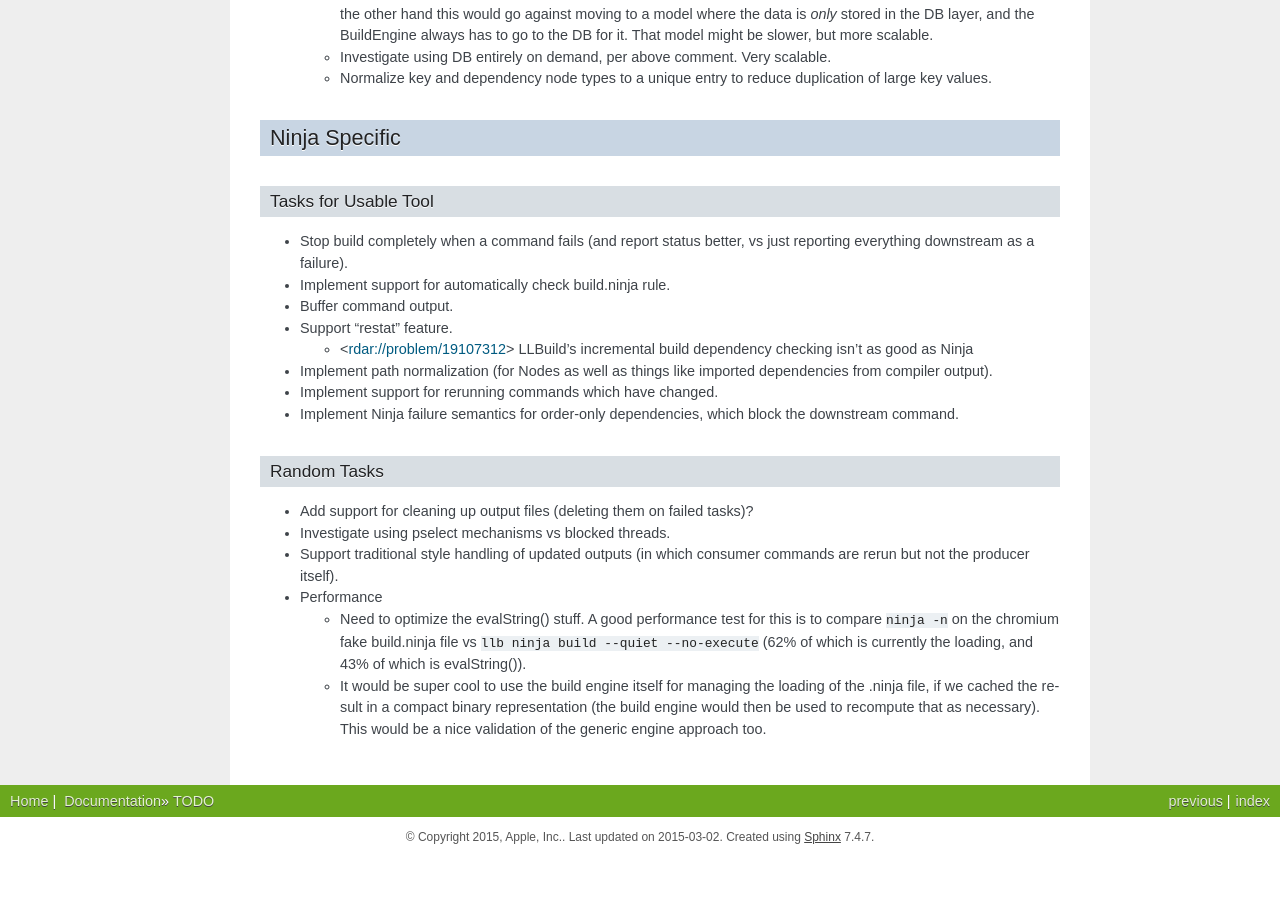
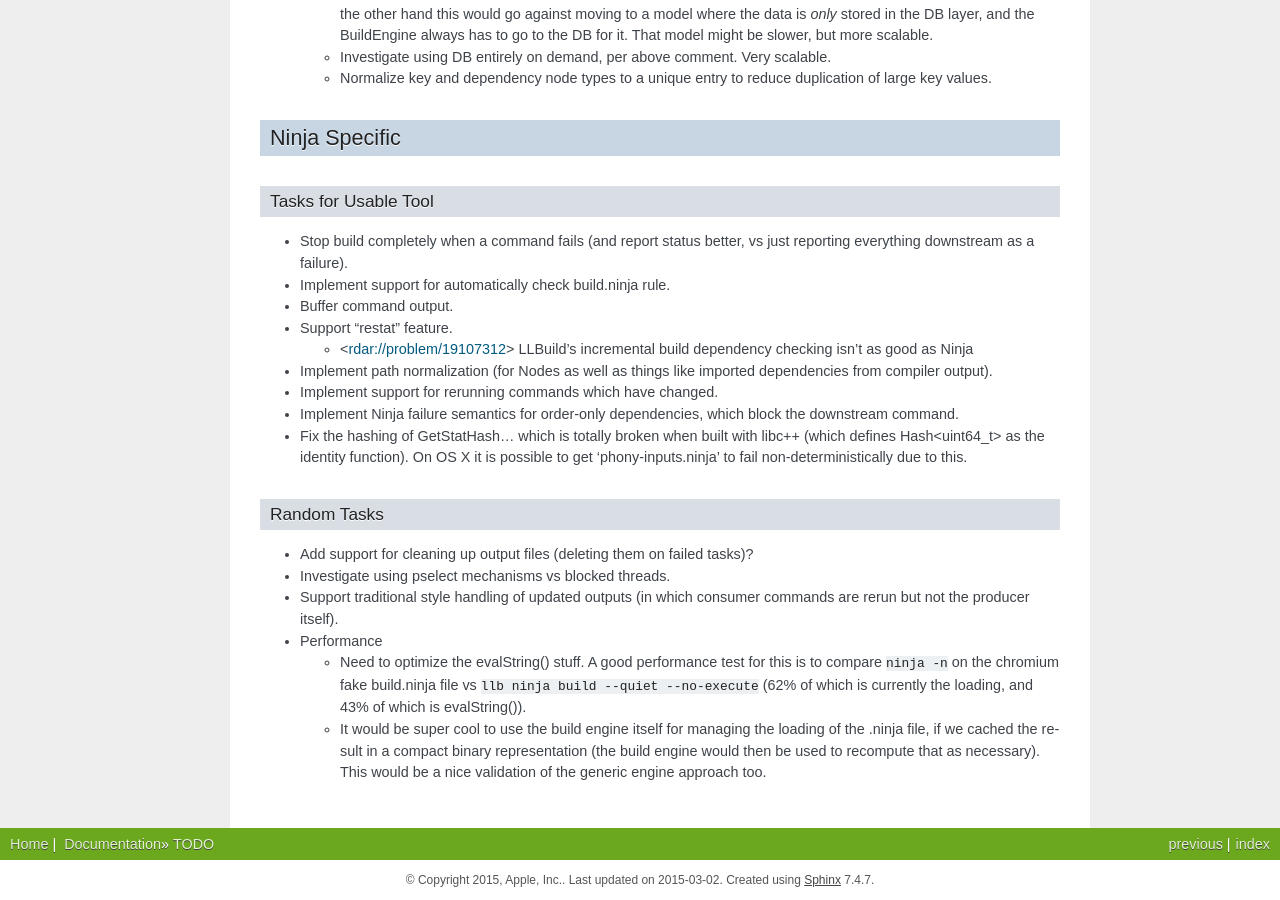
Before and after one commit to swiftlang/swift-llbuild, a Sphinx documentation site: the page built from docs/TODO.rst, in a window 1280 px wide and 900 px high, scrolled down 1104 px. Built offline with Sphinx 7.4.7, drawn with Linux system fonts in a browser that asks for light colours; before the commit the page ends 1961 px from its top, so only the background shows below that.

Commit message:
[docs] Add a TODO.

```diff
--- a/docs/TODO.rst
+++ b/docs/TODO.rst
@@ -115,6 +115,12 @@ Tasks for Usable Tool
 * Implement Ninja failure semantics for order-only dependencies, which block the
   downstream command.
 
+* Fix the hashing of GetStatHash... which is totally broken when built with
+  libc++ (which defines Hash<uint64_t> as the identity function). On OS X it is
+  possible to get 'phony-inputs.ninja' to fail non-deterministically due to
+  this.
+
+
 Random Tasks
 ------------
 
```
